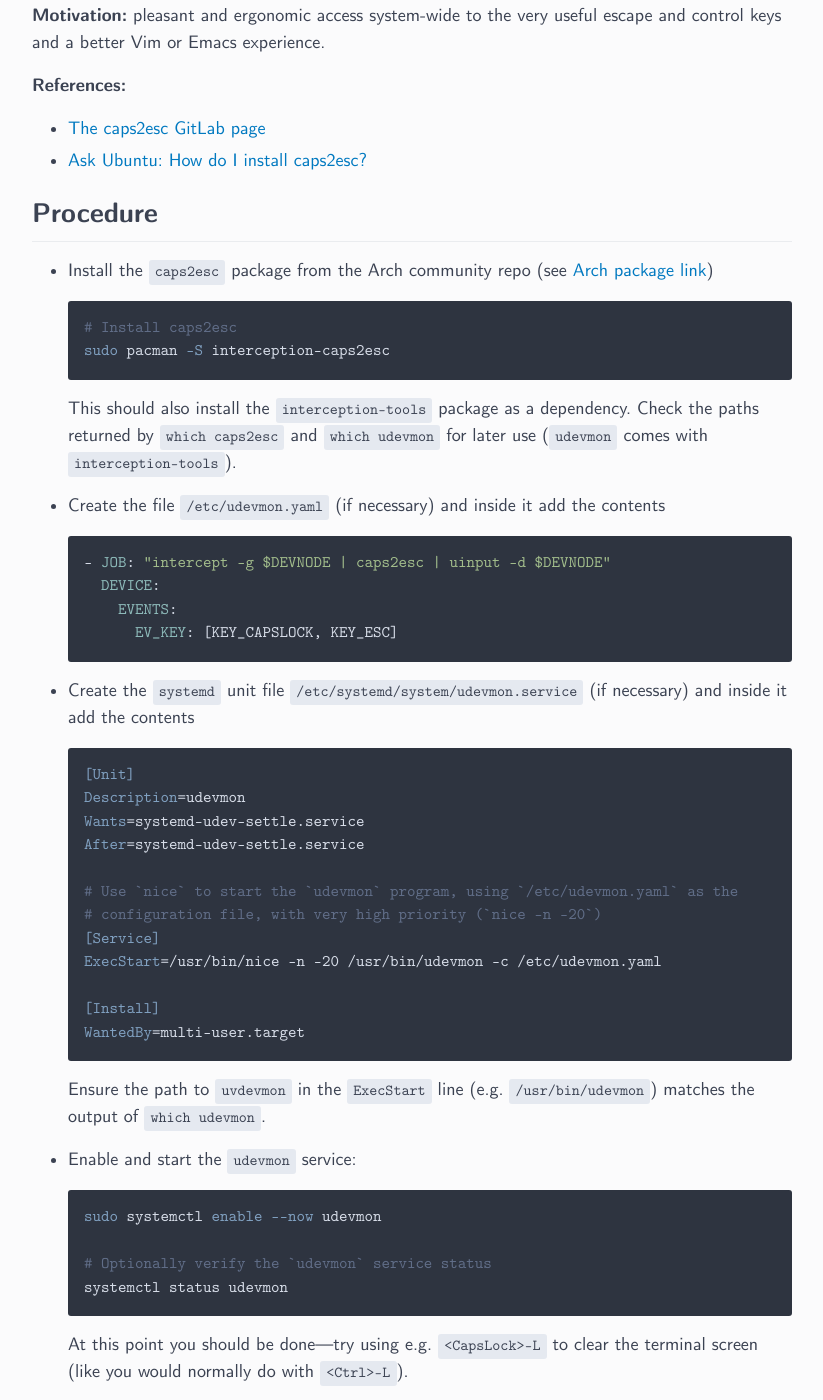
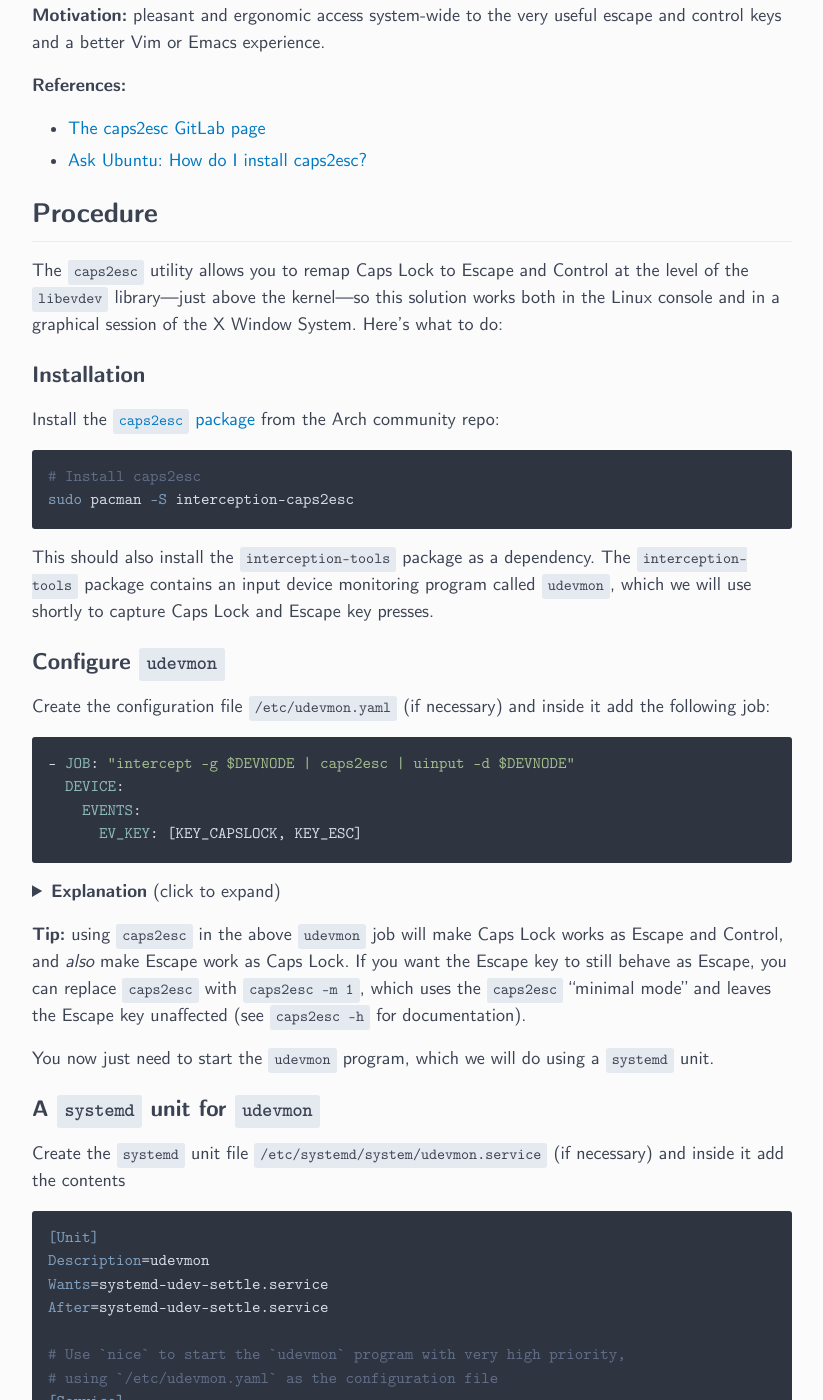
Before and after one commit to ejmastnak/ejmastnak.github.io, a Jekyll site: the page built from notes/arch/basics/caps2esc.md, in a window 1280 px wide and 1400 px high, scrolled down 317 px. Shown: the whole window, without its empty margins (228-1051 px from the left). Built offline with Jekyll 4.4.1, drawn with Linux system fonts in a browser that asks for light colours; some of the changed text lies outside the part shown.

Commit message:
Improve Caps2Esc guide

````diff
--- a/notes/arch/basics/caps2esc.md
+++ b/notes/arch/basics/caps2esc.md
@@ -6,7 +6,7 @@ title: Remap Caps Lock to Escape and Control on Arch Linux
 
 {% include arch-notes-header.html %}
 
-**Goal:** make the Caps Lock key act like the Escape key when pressed alone and act like the Control key when pressed in combination with other keys.
+**Goal:** use the `caps2esc` utility to make the Caps Lock key act like the Escape key when pressed alone and act like the Control key when pressed in combination with other keys.
 
 **Motivation:** pleasant and ergonomic access system-wide to the very useful escape and control keys and a better Vim or Emacs experience.
 
@@ -17,50 +17,79 @@ title: Remap Caps Lock to Escape and Control on Arch Linux
 
 ## Procedure
 
-- Install the `caps2esc` package from the Arch community repo (see [Arch package link](https://archlinux.org/packages/community/x86_64/interception-caps2esc/))
+The `caps2esc` utility allows you to remap Caps Lock to Escape and Control at the level of the `libevdev` library---just above the kernel---so this solution works both in the Linux console and in a graphical session of the X Window System.
+Here's what to do:
 
-  ```sh
-  # Install caps2esc
-  sudo pacman -S interception-caps2esc
-  ```
-  This should also install the `interception-tools` package as a dependency.
-  Check the paths returned by `which caps2esc` and `which udevmon` for later use (`udevmon` comes with `interception-tools`).
+### Installation
 
-- Create the file `/etc/udevmon.yaml` (if necessary) and inside it add the contents
+Install the [`caps2esc` package](https://archlinux.org/packages/community/x86_64/interception-caps2esc/) from the Arch community repo:
 
-  ```yaml
-  - JOB: "intercept -g $DEVNODE | caps2esc | uinput -d $DEVNODE"
-    DEVICE:
-      EVENTS:
-        EV_KEY: [KEY_CAPSLOCK, KEY_ESC]
-  ```
+```sh
+# Install caps2esc
+sudo pacman -S interception-caps2esc
+```
+This should also install the `interception-tools` package as a dependency.
+The `interception-tools` package contains an input device monitoring program called `udevmon`, which we will use shortly to capture Caps Lock and Escape key presses.
 
-- Create the `systemd` unit file `/etc/systemd/system/udevmon.service` (if necessary) and inside it add the contents
+### Configure `udevmon`
 
-  ```systemd
-  [Unit]
-  Description=udevmon
-  Wants=systemd-udev-settle.service
-  After=systemd-udev-settle.service
+Create the configuration file `/etc/udevmon.yaml` (if necessary) and inside it add the following job:
 
-  # Use `nice` to start the `udevmon` program, using `/etc/udevmon.yaml` as the
-  # configuration file, with very high priority (`nice -n -20`)
-  [Service]
-  ExecStart=/usr/bin/nice -n -20 /usr/bin/udevmon -c /etc/udevmon.yaml
+```yaml
+- JOB: "intercept -g $DEVNODE | caps2esc | uinput -d $DEVNODE"
+  DEVICE:
+    EVENTS:
+      EV_KEY: [KEY_CAPSLOCK, KEY_ESC]
+```
 
-  [Install]
-  WantedBy=multi-user.target
-  ```
-  Ensure the path to `uvdevmon` in the `ExecStart` line (e.g. `/usr/bin/udevmon`) matches the output of `which udevmon`.
 
-- Enable and start the `udevmon` service:
+<details>
+  <summary>
+  <strong>Explanation</strong> (click to expand)
+  </summary>
+  <p>This <code class="language-plaintext highlighter-rouge">udevmon</code> job runs the shell command <code class="language-plaintext highlighter-rouge">intercept -g $DEVNODE | caps2esc | uinput -d $DEVNODE</code> in response to presses of the Caps Lock and Escape keys, which are identified by the names <code class="language-plaintext highlighter-rouge">KEY_CAPSLOCK</code> and <code class="language-plaintext highlighter-rouge">KEY_ESC</code>;
+  <code class="language-plaintext highlighter-rouge">udevmon</code> will set the <code class="language-plaintext highlighter-rouge">$DEVNODE</code> variable to the path of the matching device (a virtual file somewhere in the <code class="language-plaintext highlighter-rouge">/dev</code> directory) as needed.</p>
 
-  ```sh
-  sudo systemctl enable --now udevmon
+  <p>The shell command uses the <code class="language-plaintext highlighter-rouge">intercept</code> program to grab the Caps Lock or Escape key’s input device, pipes the key event to the <code class="language-plaintext highlighter-rouge">caps2esc</code> program (which implements the Caps Lock to Escape/Control logic), and then pipes the processed output back to a virtual key device using <code class="language-plaintext highlighter-rouge">uinput</code>.
+  (You can read through <a href="https://gitlab.com/interception/linux/tools#how-it-works">Interception Tools/How it works</a> for details.)</p>
+</details>
 
-  # Optionally verify the `udevmon` service status
-  systemctl status udevmon
-  ```
-  At this point you should be done---try using e.g. `<CapsLock>-L` to clear the terminal screen (like you would normally do with `<Ctrl>-L`).
+**Tip:** using `caps2esc` in the above `udevmon` job will make Caps Lock works as Escape and Control, and *also* make Escape work as Caps Lock.
+If you want the Escape key to still behave as Escape, you can replace `caps2esc` with `caps2esc -m 1`, which uses the `caps2esc` "minimal mode" and leaves the Escape key unaffected (see `caps2esc -h` for documentation).
+
+You now just need to start the `udevmon` program, which we will do using a `systemd` unit.
+
+### A `systemd` unit for `udevmon`
+
+Create the `systemd` unit file `/etc/systemd/system/udevmon.service` (if necessary) and inside it add the contents
+
+```systemd
+[Unit]
+Description=udevmon
+Wants=systemd-udev-settle.service
+After=systemd-udev-settle.service
+
+# Use `nice` to start the `udevmon` program with very high priority,
+# using `/etc/udevmon.yaml` as the configuration file
+[Service]
+ExecStart=/usr/bin/nice -n -20 /usr/bin/udevmon -c /etc/udevmon.yaml
+
+[Install]
+WantedBy=multi-user.target
+```
+This service unit starts the `udevmon` program with very high priority (`nice` lets you set a program's scheduling priority; `-20` niceness is the highest possible priority).
+Make sure the path to `uvdevmon` in the `ExecStart` line (e.g. `/usr/bin/udevmon`) matches the output of `which udevmon`.
+
+Then enable and start the `udevmon` service:
+
+```sh
+# Enable and start the `udevmon` service
+sudo systemctl enable --now udevmon.service
+
+# Optionally verify the `udevmon` service is active and running
+systemctl status udevmon
+```
+At this point you should be done---try using e.g. `<CapsLock>-L` to clear the terminal screen (like you would normally do with `<Ctrl>-L`).
+If the `udevmon` service is enabled, the `udevmon` program should automatically start at boot in the future.
 
 {% include arch-notes-footer.html %}
````
